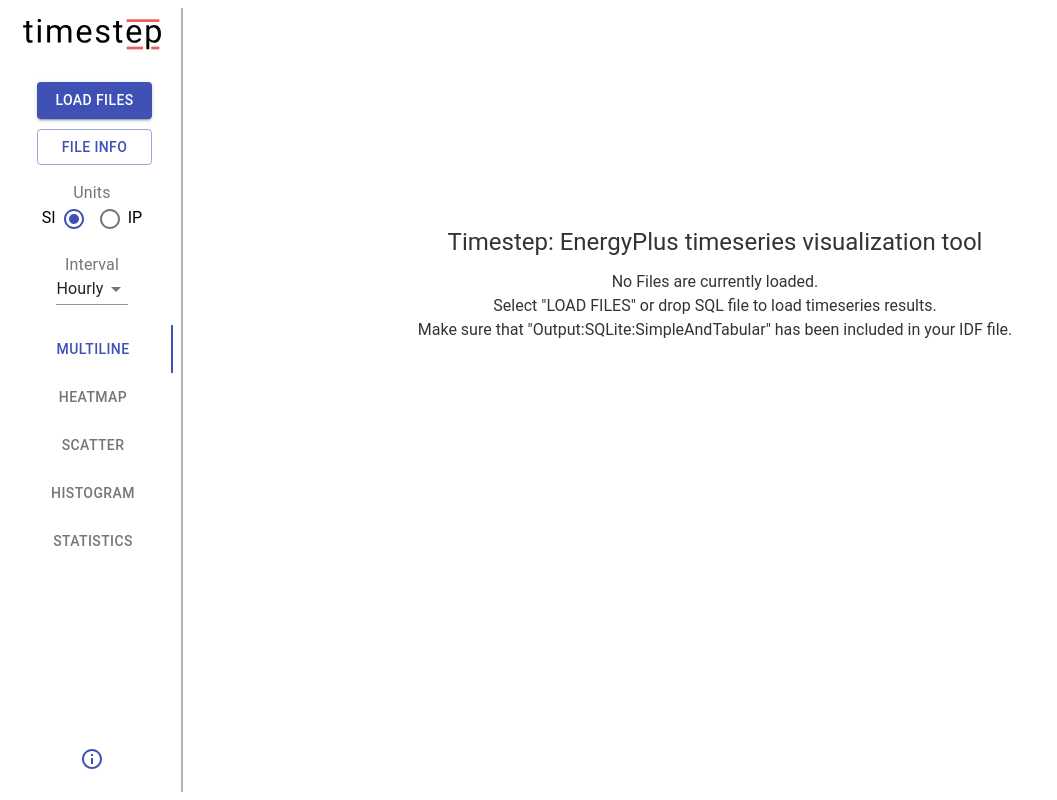
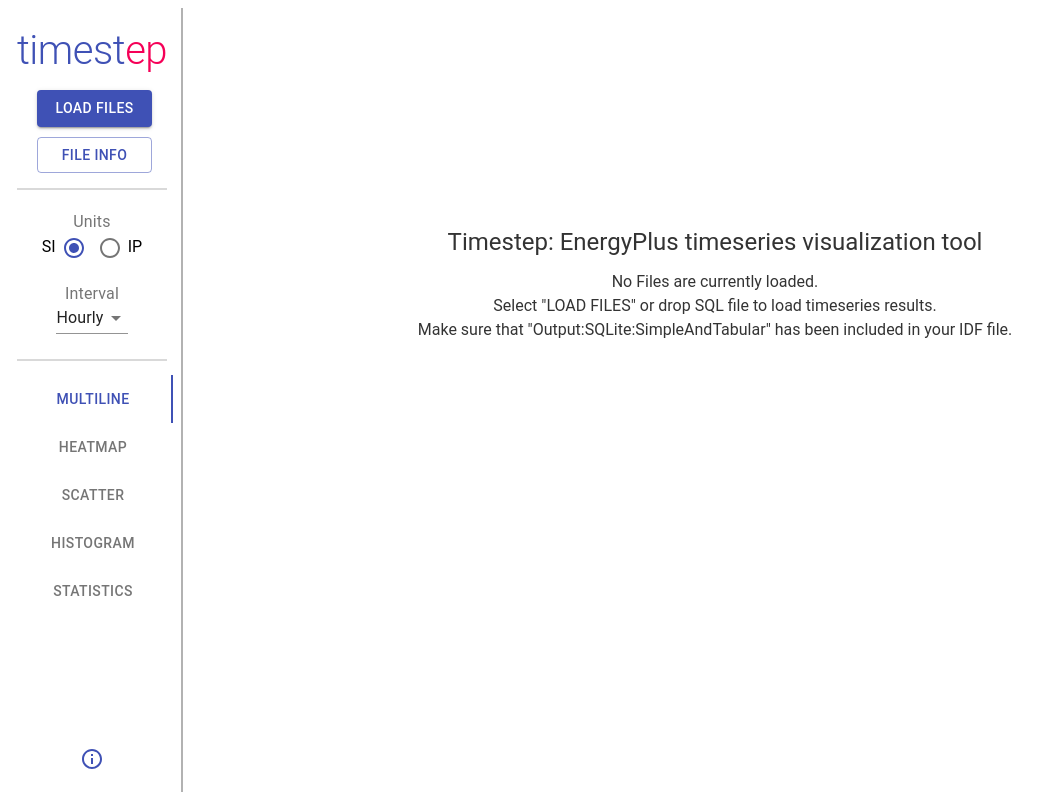
Before and after one commit to michaelsweeney/timestep, a React app in the folder app/: page / in a window 1280 px wide. Shown: the whole page, without its empty margins (0-1057 px from the left). Built offline with nearby package versions, Linux system fonts and the light colour scheme; the HTML template or start-up script is replaced by a standard one.

Commit message:
linebreaks_and_logo

```diff
--- a/app/src/js/components/infocontainer.tsx
+++ b/app/src/js/components/infocontainer.tsx
@@ -19,7 +19,7 @@
 );
 
 const handleLink = () => {
-  let link = 'https://github.com/michaelsweeney/timestep';
+  let link = 'https://michaelsweeney.github.io/timestep';
   shell.openExternal(link);
 };
 
--- /dev/null
+++ b/app/src/js/components/linebreak.tsx
@@ -0,0 +1,27 @@
+import React from 'react';
+import { makeStyles } from '@material-ui/core/styles';
+
+const useStyles = makeStyles(
+  {
+    root: {
+      display: 'inline-block',
+      position: 'relative',
+      width: '150px',
+      paddingLeft: '20px',
+      paddingRight: '80px',
+      marginTop: '15px',
+      borderTop: '2px solid rgba(0,0,0,0.15)',
+      boxSizing: 'border-box'
+    }
+  },
+  {
+    name: 'sidebar-break'
+  }
+);
+
+const LineBreak = props => {
+  const classes = useStyles();
+  return <div className={classes.root}></div>;
+};
+
+export { LineBreak };
--- a/app/src/js/components/logo.tsx
+++ b/app/src/js/components/logo.tsx
@@ -1,14 +1,18 @@
 import React from 'react';
 import { makeStyles } from '@material-ui/core/styles';
+import { Typography } from '@material-ui/core';
 
 const useStyles = makeStyles(
   {
     root: {
-      position: 'relative',
-      top: 10,
-      left: -80
+      // position: 'relative',
+      // top: 10,
+      // left: -80
       // paddingBottom: 0,
       // textAlign: 'left'
+    },
+    text: {
+      fontSize: '40px'
     }
   },
   {
@@ -19,8 +23,17 @@
 const Logo = () => {
   const classes = useStyles();
   return (
-    <div className={`logo-div ${classes.root}`}>
-      <svg
+    <div className={classes.root}>
+      <Typography color="primary" variant="h2">
+        <Typography className={classes.text} variant="span" color="primary">
+          timest
+        </Typography>
+        <Typography className={classes.text} variant="span" color="secondary">
+          ep
+        </Typography>
+      </Typography>
+
+      {/* <svg
         scale="1"
         xmlns="http://www.w3.org/2000/svg"
         width="250"
@@ -63,7 +76,7 @@
             stroke="#EC5D5D"
           />
         </g>
-      </svg>
+      </svg> */}
     </div>
   );
 };
--- a/app/src/js/components/sidebar.tsx
+++ b/app/src/js/components/sidebar.tsx
@@ -9,7 +9,7 @@
 import { InfoContainer } from './infocontainer';
 
 import { makeStyles } from '@material-ui/core/styles';
-import { callbackify } from 'util';
+import { LineBreak } from './linebreak';
 
 const useStyles = makeStyles(
   {
@@ -41,10 +41,13 @@
     <div className={classes.root}>
       <div className={classes.topContainer}>
         <Logo></Logo>
+        {/* <LineBreak /> */}
         <FileHandler fileCallback={props.fileCallback} />
         <FileList fileInfo={props.fileInfo} />
+        <LineBreak />
         <UnitRadio unitCallback={props.unitCallback} />
         <TimeStepSelect timeStepCallback={props.timeStepCallback} />
+        <LineBreak />
         <ViewSelector activeViewCallback={props.activeViewCallback} />
       </div>
       <div className={classes.bottomContainer}>
```
